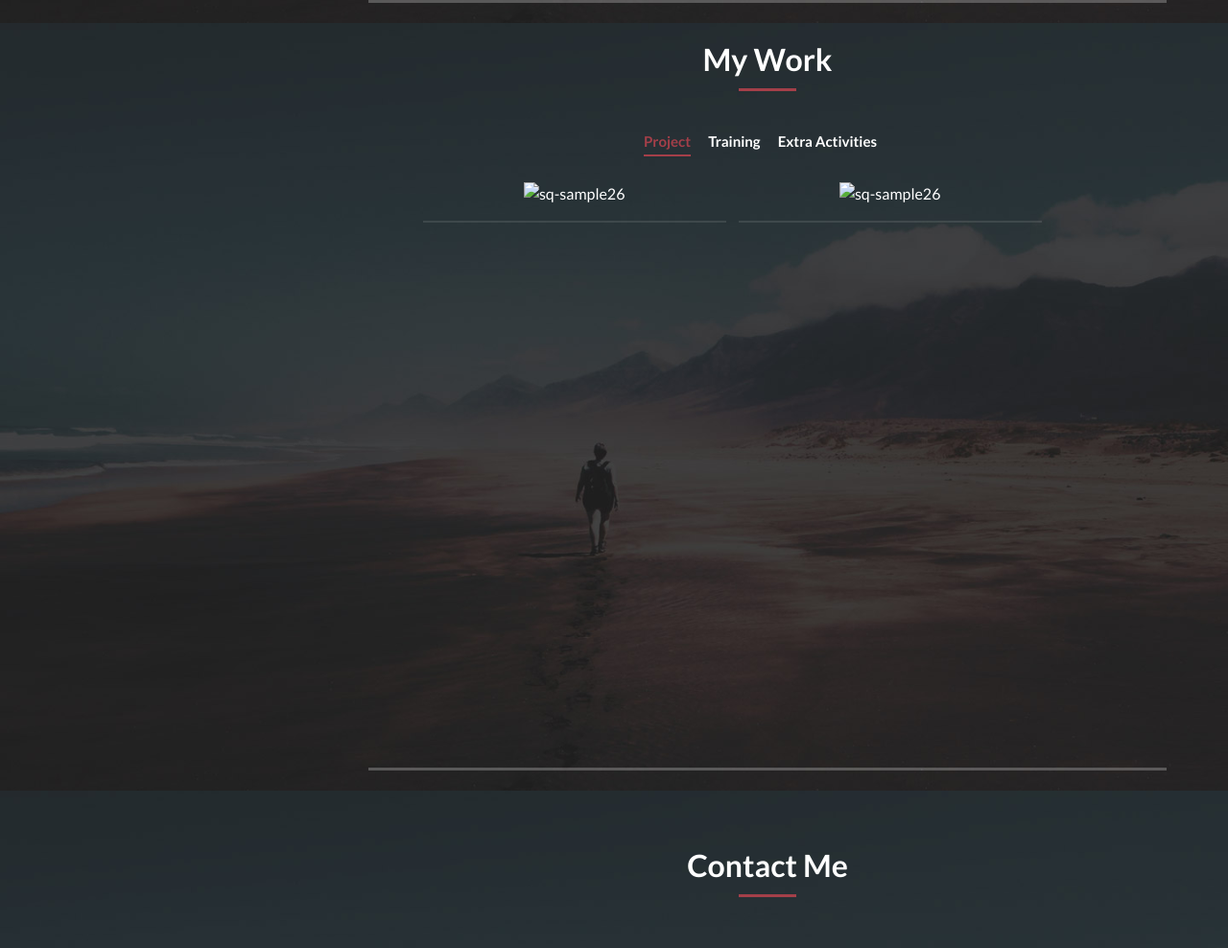
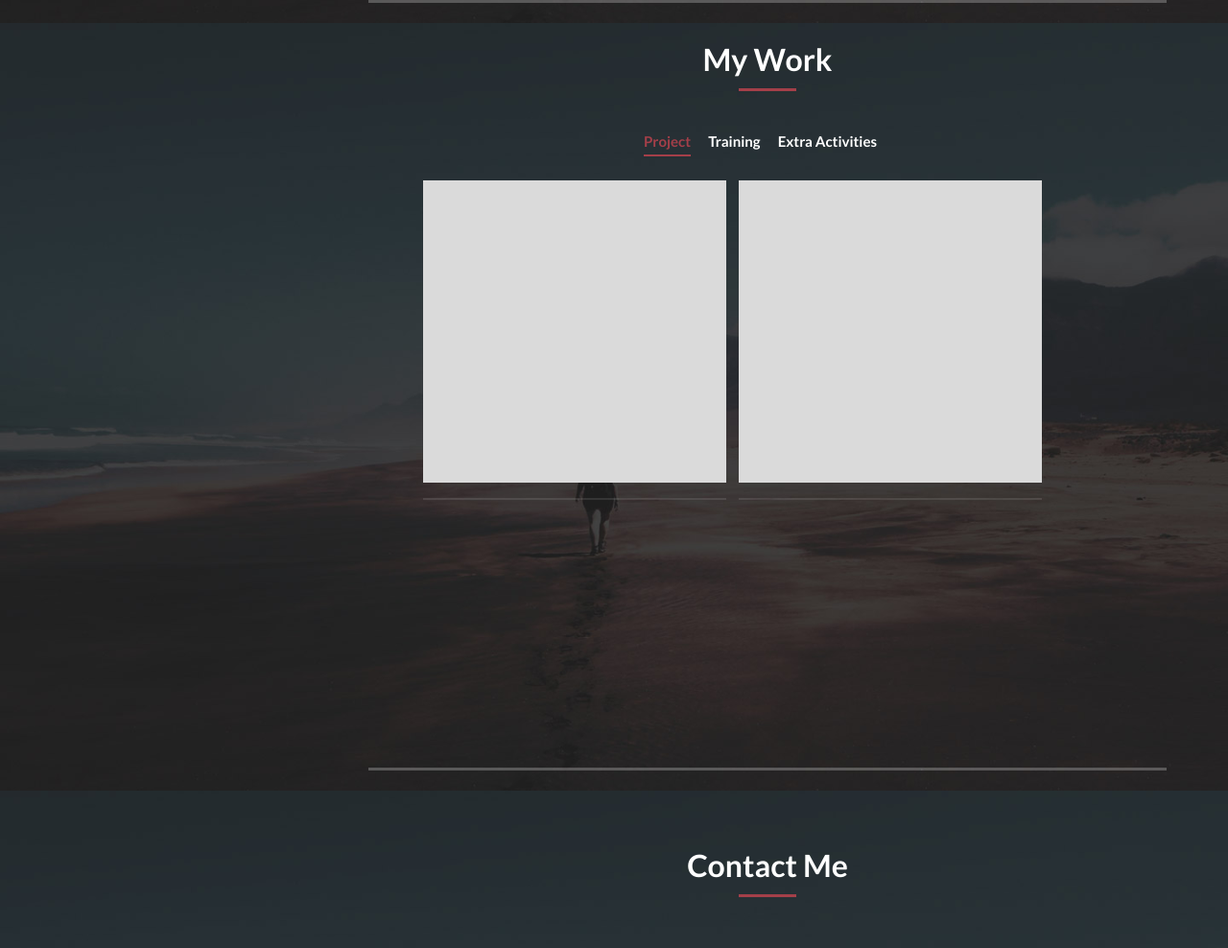
Before and after one commit to Sarthakjain233/Sarthakjain.github.io, a plain HTML site: page index.html in a window 1280 px wide. Shown: the part 2376-3364 px from the top of the page at 96% size. Drawn offline with Linux system fonts and the light colour scheme.

Commit message:
Update index.html

```diff
--- a/index.html
+++ b/index.html
@@ -276,7 +276,7 @@ https://templatemo.com/tm-531-reflux
                 <div class="isotope-item" data-type="projects">
                   <figure class="snip1321">
                     <img
-                      src="assets/images/grey.jpg"
+                      src="assets/images/gray.jpg"
                       alt="sq-sample26"
                     />
                     <figcaption>
@@ -314,7 +314,7 @@ https://templatemo.com/tm-531-reflux
                 <div class="isotope-item" data-type="projects">
                   <figure class="snip1321">
                     <img
-                      src="assets/images/grey.jpg"
+                      src="assets/images/gray.jpg"
                       alt="sq-sample26"
                     />
                     <figcaption>
```
